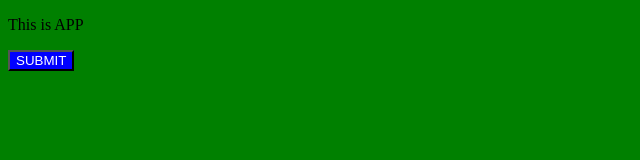
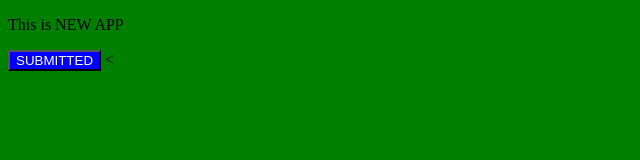
Before and after one commit to trandungnhan/git-tutorial, a plain HTML site: page index.html in a window 1280 px wide. Shown: the whole page, without its empty margins (0-640 px from the left). Drawn offline with Linux system fonts and the light colour scheme.

Commit message:
Update index.html

```diff
--- a/index.html
+++ b/index.html
@@ -9,8 +9,9 @@
         <link rel="stylesheet" href="index2.css">
     </head>
     <body>
-        <p>This is APP</p>
-        <button>SUBMIT</button>
+        <p>This is NEW APP</p>
+        <button>SUBMITTED</button>
+        <
     </body>
 </html>
 <!--
```
